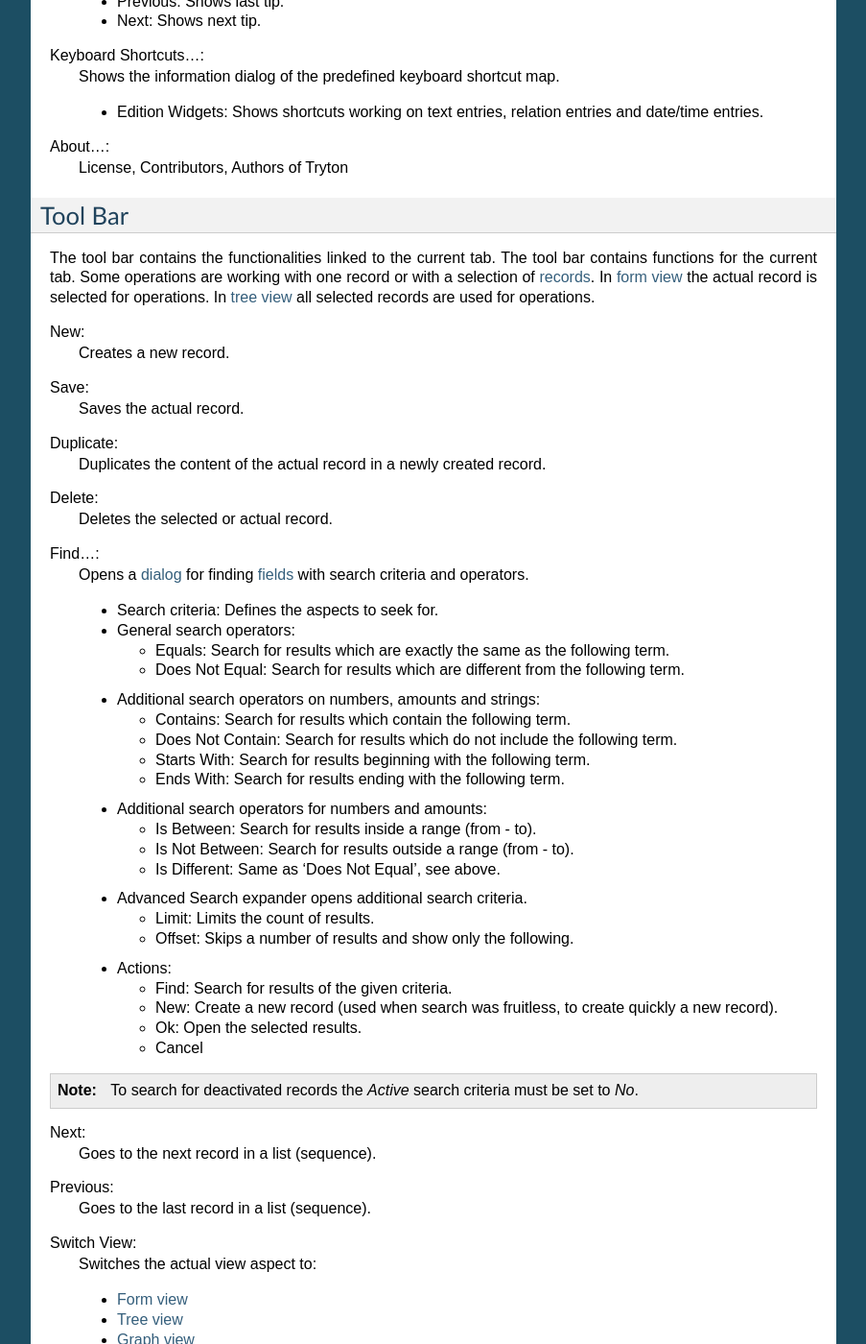
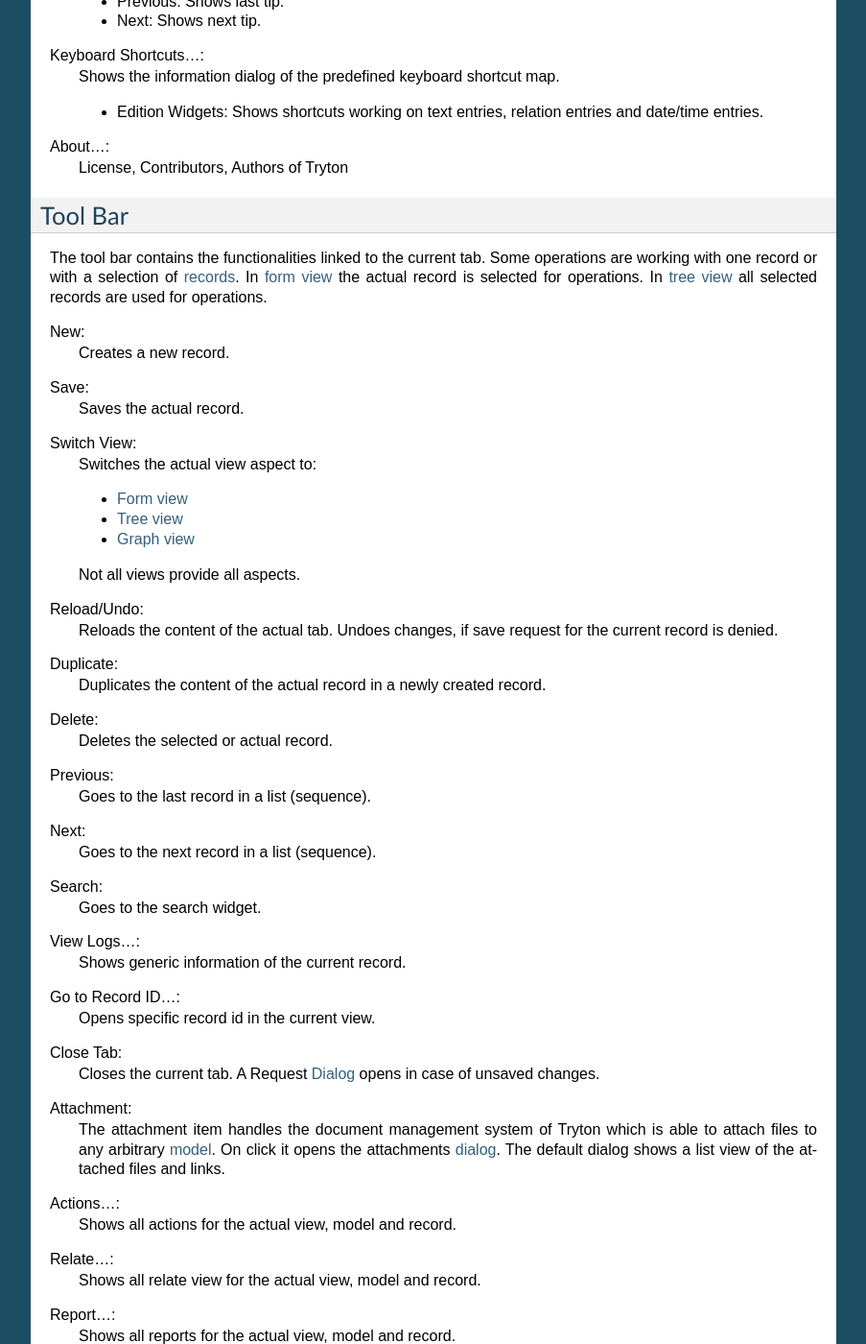
Before and after one commit to tryton/tryton-client, a Sphinx documentation site: the page built from doc/usage.rst, in a window 1280 px wide and 1400 px high, scrolled down 9547 px. Shown: the whole window at 96% size, without its empty margins (198-1101 px from the left). Built offline with Sphinx 7.4.7, drawn with Linux system fonts in a browser that asks for light colours; some of the changed text lies outside the part shown.

Commit message:
Add missing attachment in form menu
- reorder menu to follow toolbar
- update to documentation
- make board menu similar to form menu


review242001

```diff
--- a/doc/usage.rst
+++ b/doc/usage.rst
@@ -663,7 +663,6 @@
 Tool Bar
 ********
 The tool bar contains the functionalities linked to the current tab.
-The tool bar contains functions for the current tab.
 Some operations are working with one record or with a selection of
 :term:`records`. In :term:`form view` the actual record is selected for
 operations. In :term:`tree view` all selected records are used for operations.
@@ -678,72 +677,6 @@
 Save:
   Saves the actual record.
 
-.. _Toolbar-Duplicate:
-
-Duplicate:
-  Duplicates the content of the actual record in a newly created record.
-
-.. _Toolbar-Delete:
-
-Delete:
-  Deletes the selected or actual record.
-
-.. _Toolbar-Find:
-
-.. _search_widget:
-
-Find...:
-  Opens a :term:`dialog` for finding :term:`fields` with search criteria and
-  operators.
-
-  * Search criteria: Defines the aspects to seek for.
-  * General search operators:
-
-    - Equals: Search for results which are exactly the same as the following
-      term.
-    - Does Not Equal: Search for results which are different from the following
-      term.
-
-  * Additional search operators on numbers, amounts and strings:
-
-    - Contains: Search for results which contain the following term.
-    - Does Not Contain:  Search for results which do not include the
-      following term.
-    - Starts With: Search for results beginning with the following term.
-    - Ends With: Search for results ending with the following term.
-
-  * Additional search operators for numbers and amounts:
-
-    - Is Between: Search for results inside a range (from - to).
-    - Is Not Between: Search for results outside a range (from - to).
-    - Is Different: Same as 'Does Not Equal', see above.
-
-  * Advanced Search expander opens additional search criteria.
-
-    - Limit: Limits the count of results.
-    - Offset: Skips a number of results and show only the following.
-
-  * Actions:
-
-    - Find: Search for results of the given criteria.
-    - New: Create a new record (used when search was fruitless, to create
-      quickly a new record).
-    - Ok: Open the selected results.
-    - Cancel
-
-.. note:: To search for deactivated records the *Active* search criteria must be
-        set to *No*.
-
-.. _Toolbar-Next:
-
-Next:
-  Goes to the next record in a list (sequence).
-
-.. _Toolbar-Previous:
-
-Previous:
-  Goes to the last record in a list (sequence).
-
 .. _Toolbar-Switch_View:
 
 Switch View:
@@ -755,21 +688,36 @@
 
   Not all views provide all aspects.
 
-.. _Toolbar-Close:
+.. _Toolbar-Reload_Undo:
 
-Close Tab:
-  Closes the current tab. A Request :term:`Dialog` opens in case of unsaved
-  changes.
+Reload/Undo:
+  Reloads the content of the actual tab. Undoes changes, if save request for
+  the current record is denied.
 
-.. _Toolbar-Previous_Tab:
+.. _Toolbar-Duplicate:
 
-Previous Tab:
-  Shows the previous (left) tab of the actual tab.
+Duplicate:
+  Duplicates the content of the actual record in a newly created record.
 
-.. _Toolbar-Next_Tab:
+.. _Toolbar-Delete:
 
-Next Tab:
-  Shows the next (right) tab of the actual tab.
+Delete:
+  Deletes the selected or actual record.
+
+.. _Toolbar-Previous:
+
+Previous:
+  Goes to the last record in a list (sequence).
+
+.. _Toolbar-Next:
+
+Next:
+  Goes to the next record in a list (sequence).
+
+.. _Toolbar-Search:
+
+Search:
+    Goes to the search widget.
 
 .. _Toolbar-View_Logs:
 
@@ -781,16 +729,39 @@
 Go to Record ID...:
   Opens specific record id in the current view.
 
-.. _Toolbar-Reload_Undo:
+.. _Toolbar-Close:
 
-Reload/Undo:
-  Reloads the content of the actual tab. Undoes changes, if save request for
-  the current record is denied.
+Close Tab:
+  Closes the current tab. A Request :term:`Dialog` opens in case of unsaved
+  changes.
+
+.. _Toolbar-Attachment:
+
+Attachment:
+  The attachment item handles the document management system of
+  Tryton which is able to attach files to any arbitrary :term:`model`.
+  On click it opens the attachments :term:`dialog`. The default dialog
+  shows a list view of the attached files and links.
 
 .. _Toolbar-Actions:
 
 Actions...:
   Shows all actions for the actual view, model and record.
+
+.. _Toolbar-Relate:
+
+Relate...:
+  Shows all relate view for the actual view, model and record.
+
+.. _Toolbar-Report:
+
+Report...:
+  Shows all reports for the actual view, model and record.
+
+.. _Toolbar-Email:
+
+E-Mail...:
+  Shows all email reports for the actual view, model and record.
 
 .. _Toolbar-Print:
 
@@ -847,14 +818,6 @@
     - Auto-Detect: Tries to auto detect fields in the CSV *File to Import*.
     - Ok: Proceeds the data import.
     - Cancel
-
-.. _Toolbar-Attachment:
-
-Attachment:
-  The attachment item handles the document management system of
-  Tryton which is able to attach files to any arbitrary :term:`model`.
-  On click it opens the attachments :term:`dialog`. The default dialog
-  shows a list view of the attached files and links.
 
 Search Widget
 *************
```
Also changed, not shown: 2 other files.
